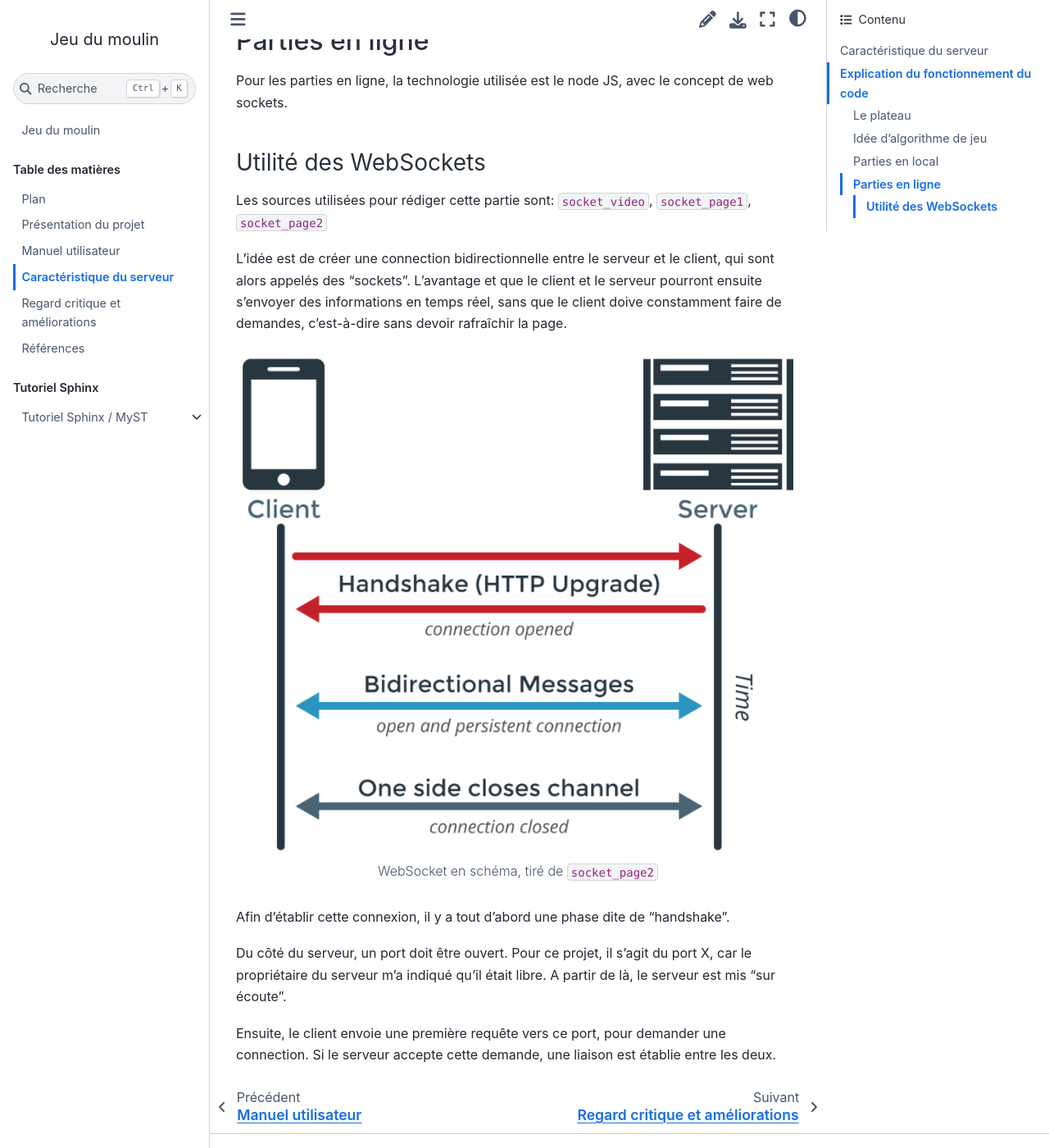
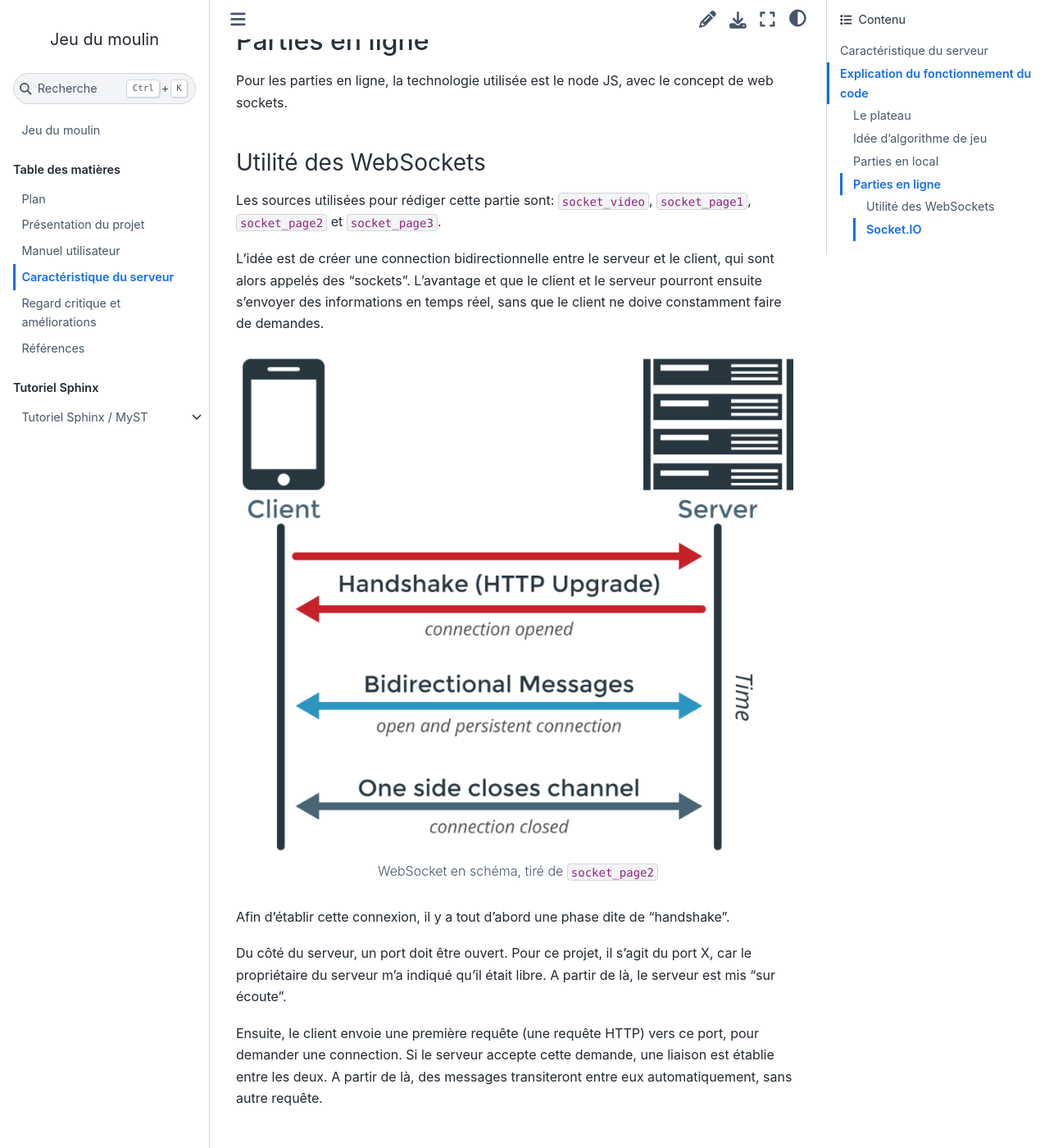
Before and after one commit to valentinethrlr/projet_moulin_documentation, a Sphinx documentation site: the page built from source/explication.md, in a window 1280 px wide and 1400 px high, scrolled down 8615 px. Shown: the whole window at 82% size. Built offline with Sphinx 7.4.7 and the Sphinx Book theme 1.1.4, drawn with Linux system fonts in a browser that asks for light colours; cross-references to code outside the pages are shown as plain code; some of the changed text lies outside the part shown.

Commit message:
webSocket

````diff
--- a/source/explication.md
+++ b/source/explication.md
@@ -181,10 +181,10 @@ Pour les parties en ligne, la technologie utilisée est le node JS, avec le conc
 
 ### Utilité des WebSockets
 
-Les sources utilisées pour rédiger cette partie sont: {cite:p}`socket_video`, {cite:p}`socket_page1`, {cite:p}`socket_page2`
+Les sources utilisées pour rédiger cette partie sont: {cite:p}`socket_video`, {cite:p}`socket_page1`, {cite:p}`socket_page2` et {cite:p}`socket_page3`.
 
 L'idée est de créer une connection bidirectionnelle entre le serveur et le client, qui sont alors appelés des "sockets".
-L'avantage et que le client et le serveur pourront ensuite s'envoyer des informations en temps réel, sans que le client doive constamment faire de demandes, c'est-à-dire sans devoir rafraîchir la page.
+L'avantage et que le client et le serveur pourront ensuite s'envoyer des informations en temps réel, sans que le client ne doive constamment faire de demandes.
 
 ```{figure} images/websocket-handshake.png
 ---
@@ -197,4 +197,10 @@ Afin d'établir cette connexion, il y a tout d'abord une phase dite de "handshak
 
 Du côté du serveur, un port doit être ouvert. Pour ce projet, il s'agit du port X, car le propriétaire du serveur m'a indiqué qu'il était libre. A partir de là, le serveur est mis "sur écoute".
 
-Ensuite, le client envoie une première requête vers ce port, pour demander une connection. Si le serveur accepte cette demande, une liaison est établie entre les deux.
+Ensuite, le client envoie une première requête (une requête HTTP) vers ce port, pour demander une connection. Si le serveur accepte cette demande, une liaison est établie entre les deux. A partir de là, des messages transiteront entre eux automatiquement, sans autre requête.
+
+### Socket\.IO
+
+La source principale de ce chapitre est {cite:p}`socketIo`, la documentation officielle de la librairie socket\.IO.
+
+Socket\.IO est une librairie JS qui permet d'implémenter des connections webSocket. En fournissant une abstraction et des fonctionnalités supplémentaires, elle permet de faciliter l'utilisation du protocole webSocket.
--- a/source/online.bib
+++ b/source/online.bib
@@ -34,3 +34,21 @@
   url          = {https://www.dotcom-monitor.com/blog/fr/surveillance-des-applications-websocket/},
   urldate      = {2024-03-27}
 }
+
+@online{socket_page3,
+  title        = {What are WebSockets and how do they work?},
+  date         = {2023},
+  organization = {diffusionData},
+  author       = {Inconnu},
+  url          = {https://www.diffusiondata.com/what-are-web-sockets-and-how-do-they-work/#:~:text=WebSockets%20work%20by%20establishing%20a,between%20the%20client%20and%20server},
+  urldate      = {2024-03-27}
+}
+
+@online{socketIo,
+  title        = {Socket.IO},
+  date         = {2024},
+  organization = {Socket.IO},
+  author       = {Inconnu},
+  url          = {https://socket.io/},
+  urldate      = {2024-03-27}
+}
````
